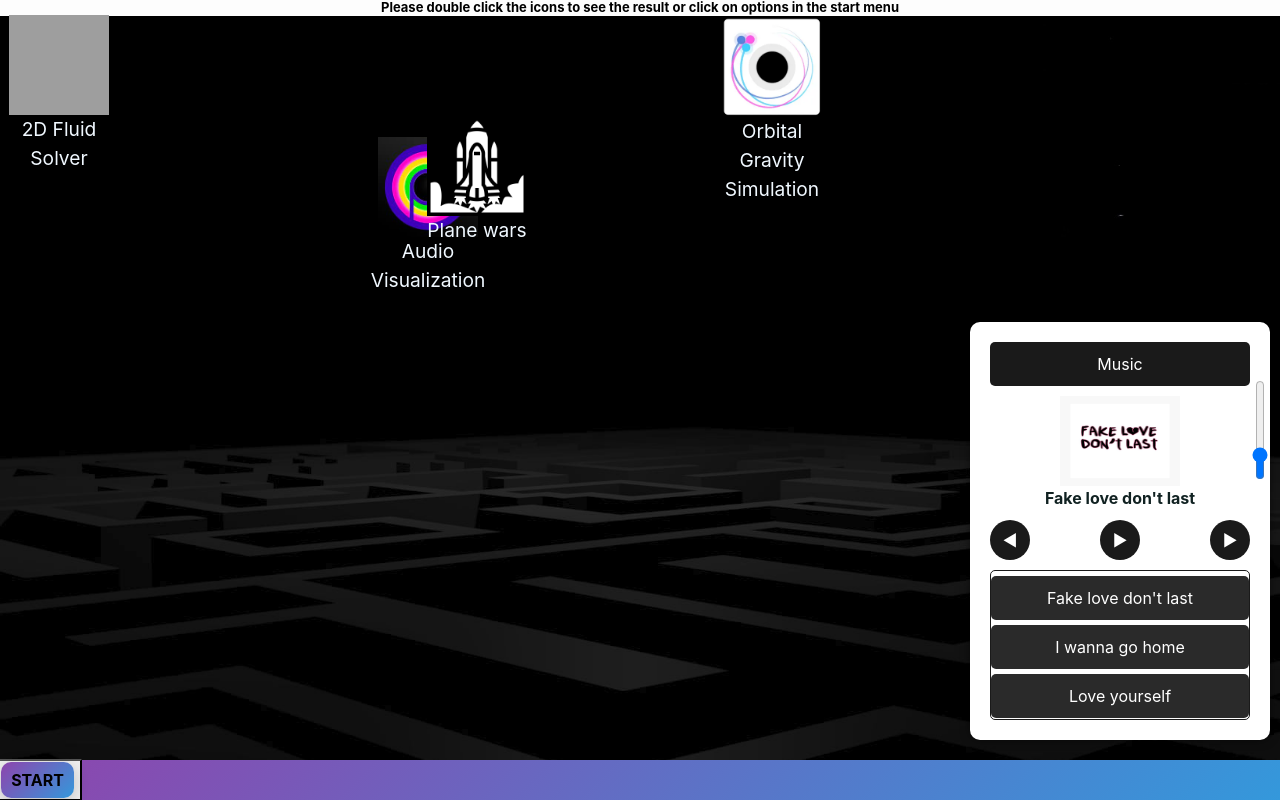
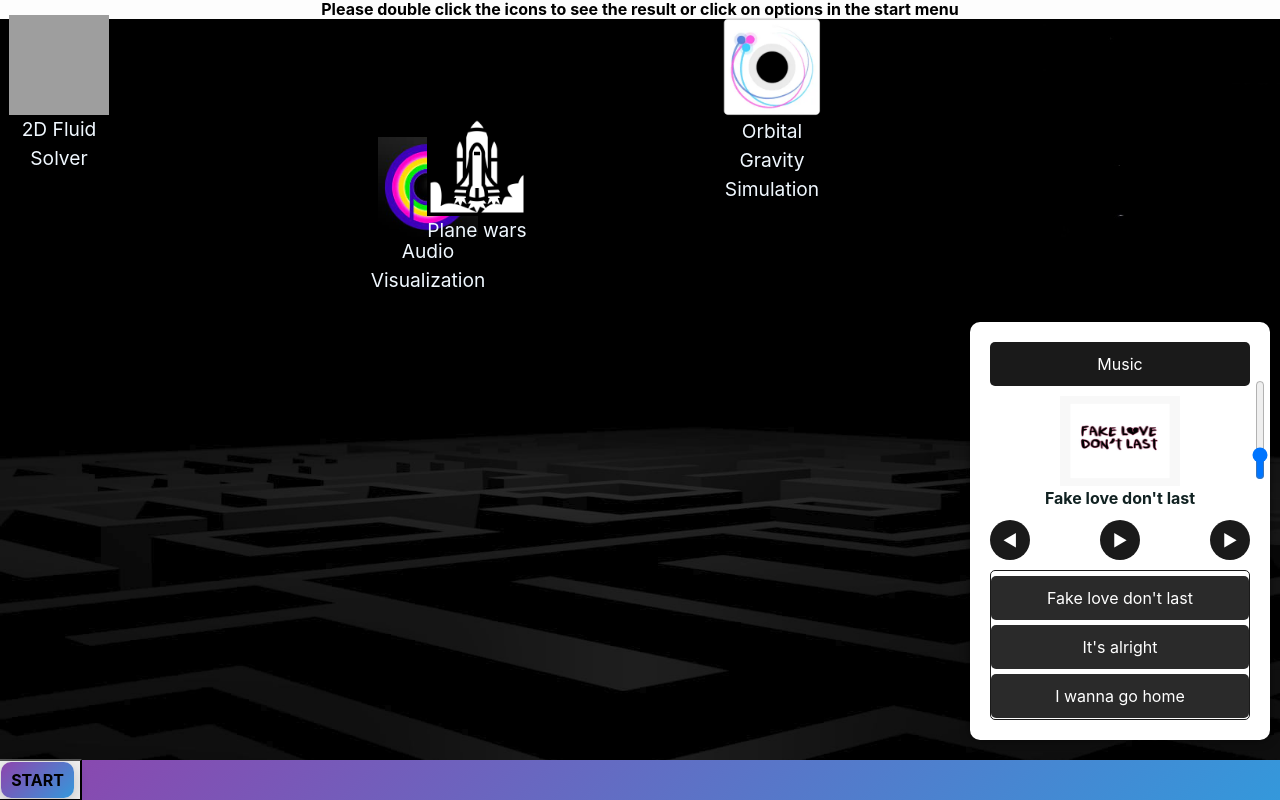
Before and after one commit to Nav3d-007/Portfolio_site, a plain HTML site: page index.html in a window 1280 px wide. Drawn offline with nearby package versions, Linux system fonts and the light colour scheme; no server answers; grey boxes are pictures that could not be loaded; a script that the page names is missing.

Commit message:
its alright

```diff
--- a/index.html
+++ b/index.html
@@ -3,13 +3,13 @@
 <head>
     <meta charset="UTF-8">
     <meta name="viewport" content="width=device-width, initial-scale=1.0">
-    <title>My Portfolio Desktop</title>
+    <title>NAVED's Portfolio Desktop</title>
     <link rel="stylesheet" href="style.css">
     <link href="https://stackpath.bootstrapcdn.com/bootstrap/4.5.2/css/bootstrap.min.css" rel="stylesheet">
 </head>
 <body class="bg">
     <div id="desktop">
-        <h3 style="color: black; background-color: rgb(253, 253, 253); font-size: small; font-weight: bold; text-align: center;">Please double click the icons to see the result or click on options in the start menu</h3>
+        <h2 style="color: black; background-color: rgb(253, 253, 253); font-size: medium; font-weight: bold; text-align: center;">Please double click the icons to see the result or click on options in the start menu</h2>
         <div class="taskbar">
             <div class="models">
                 <button style="margin-left:50px; ;" id="startButton">
@@ -48,6 +48,7 @@
             </div>
             <ul id="songList">
                 <li class="song-item" data-src="fakelovedontlast.mp3">Fake love don't last</li>
+                <li class="song-item" data-src="itsAlright.mp3">It's alright</li>
                 <li class="song-item" data-src="IWannaGoHome.mp3">I wanna go home</li>
                 <li class="song-item" data-src="KanyeLoveYourself.mp3">Love yourself</li>
                 <li class="song-item" data-src="Nandemonaiya.mp3">Nandemonaiya</li>
```
Also changed, not shown: itsAlright.jpg (added), 1 other file.
